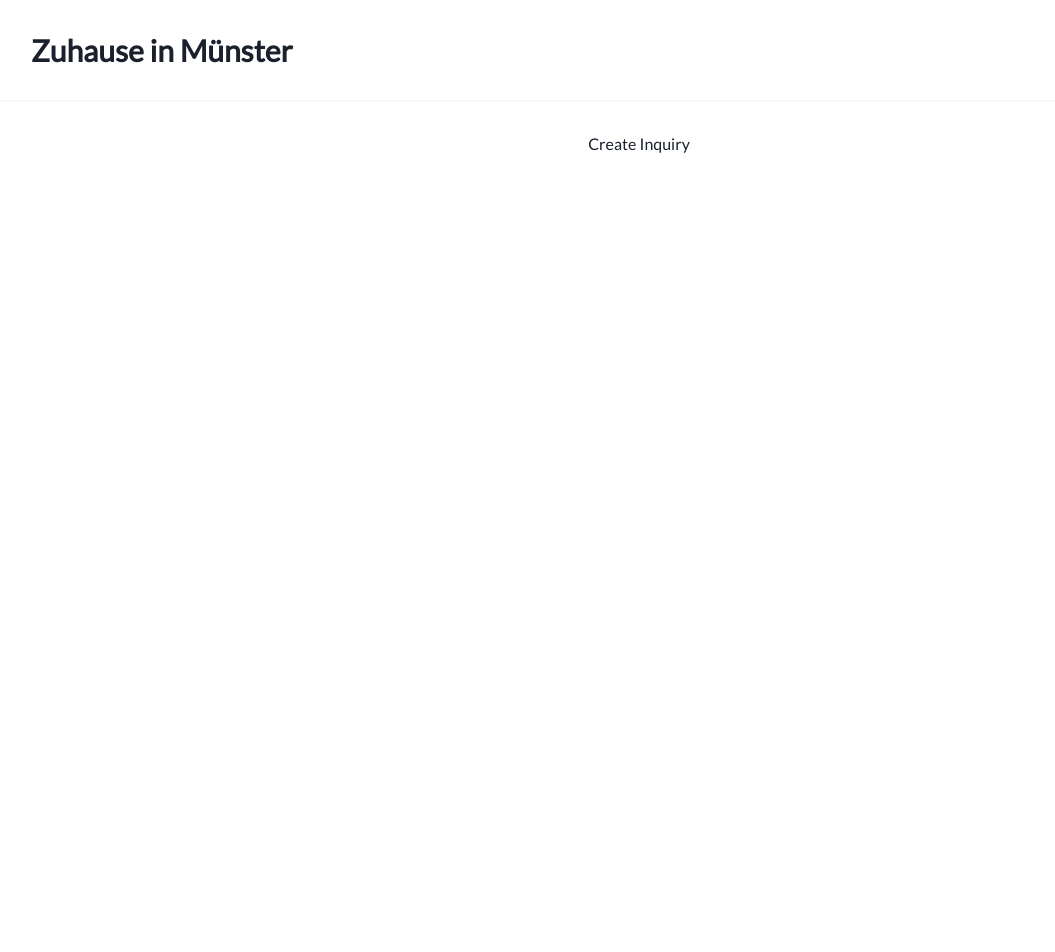
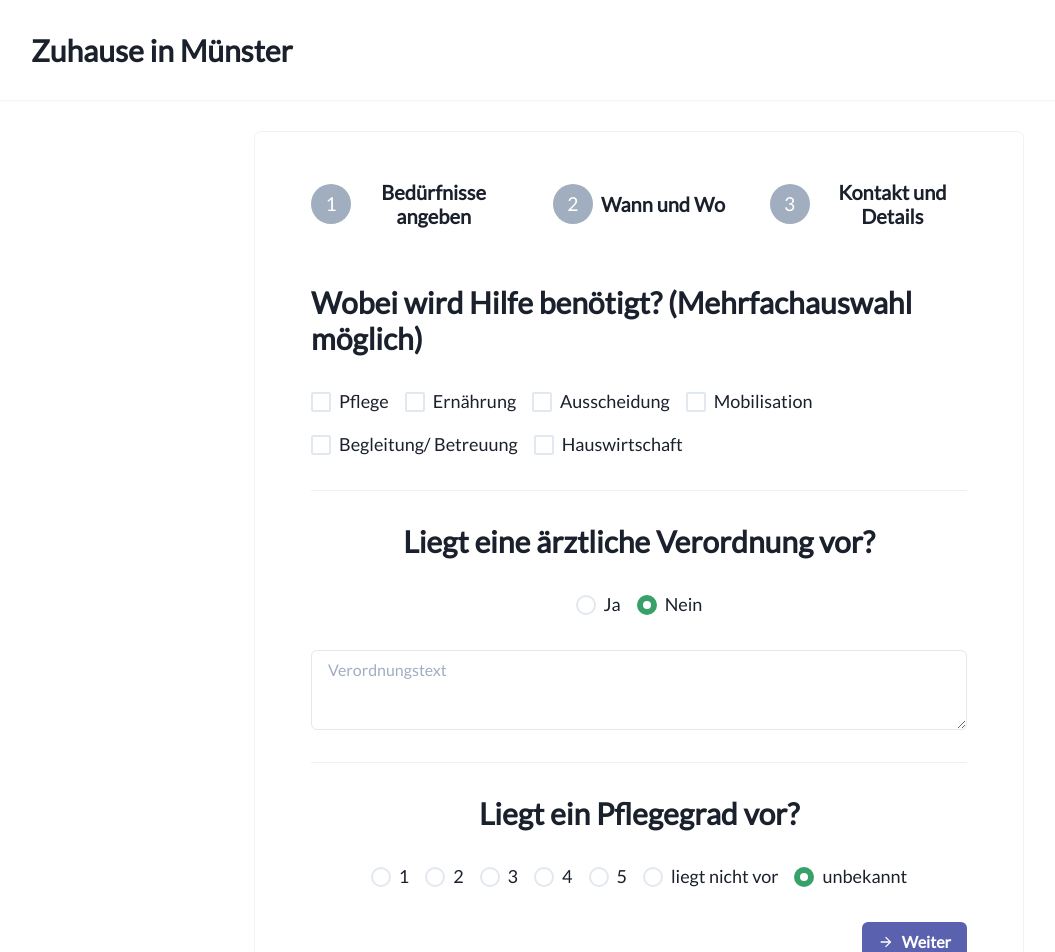
Before and after one commit to TamaraGunkel/MatchingPflege, a React (Create React App) app in the folder frontend/: page /create-inquiry in a window 1280 px wide. Shown: the top 952 px of the page, without its empty margins (1-1056 px from the left). Before the commit the page ends 800 px from the top, so only its background shows below. Built offline with nearby package versions, Linux system fonts and the light colour scheme.

Commit message:
Implement first draft of create inquiry form

```diff
--- a/frontend/src/components/CreateInquiry/CreateInquiry.js
+++ b/frontend/src/components/CreateInquiry/CreateInquiry.js
@@ -1,5 +1,260 @@
-function CreateInquiry(props) {
-  return <div>Create Inquiry</div>;
-}
+import * as React from 'react';
+import {
+  Heading,
+  Tabs,
+  TabList,
+  TabPanels,
+  TabPanel,
+  Tab,
+  Container,
+  Avatar,
+  HStack,
+  Button,
+  Link,
+  VStack,
+  Wrap,
+  Checkbox,
+  CheckboxGroup,
+  Radio,
+  RadioGroup,
+  Divider,
+  Textarea,
+  SimpleGrid,
+  Select,
+} from '@chakra-ui/react';
+import {CheckCircleIcon, ArrowForwardIcon, CheckIcon} from '@chakra-ui/icons';
+import {Link as RouterLink} from 'react-router-dom';
+
+const CreateInquiry = () => {
+  const [tabIndex, setTabIndex] = React.useState(0);
+
+  const handleTabsChange = index => {
+    // Do nothing, we won't allow changing tabs using the tabs itself.
+  };
+
+  const cityDistricts = [
+    'Albachten (48163)',
+    'Altstadt (48143, 48147)',
+    'Amelsbüren (48163, 48165)',
+    'Angelmodde (48165, 48167)',
+    'BergFidel (48153, 48163, 48165)',
+    'Coerde (48157)',
+    'Gelmer-Dyckburg (48155, 48157)',
+    'Gievenbeck	(48149, 48159, 48161)',
+    'Gremmendorf (48155, 48157, 48167)',
+    'Handorf (48155, 48157)',
+    'Hiltrup (48163, 48165)',
+    'Innenstadtring (48143, 48145, 48147, 48149, 48151, 48153, 48155, 48159)',
+    'Kinderhaus (48157, 48159)',
+    'Mecklenbeck (48163)',
+    'Mitte-Nordost (48145, 48147, 48155, 48159)',
+    'Mitte-Süd (48151, 48153, 48163)',
+    'Nienberge (48159, 48161)',
+    'Roxel (48161, 48163)',
+    'Sentruper Höhe (48149, 48161, 48163)',
+    'Sprakel (48157, 48159, 48161)',
+    'St.Mauritz	(48145, 48155, 48157)',
+    'Wolbeck (48155, 48167)',
+  ];
+
+  return (
+    <Container as="main" maxW="3xl" rounded="md" shadow="xs" p={10}>
+      <Tabs isFitted="true" variant="unstyled" index={tabIndex} onChange={handleTabsChange}>
+        <TabList>
+          <Tab>
+            <HStack>
+              {tabIndex === 0 && <Avatar name="1" bg="gray.400" h="10" w="10" />}
+              {tabIndex !== 0 && <CheckCircleIcon color="brand" h="10" w="10" />}
+              <Heading size="md">Bedürfnisse angeben</Heading>
+            </HStack>
+          </Tab>
+          <Tab>
+            <HStack>
+              {tabIndex <= 1 && <Avatar name="2" bg="gray.400" h="10" w="10" />}
+              {tabIndex > 1 && <CheckCircleIcon color="brand" h="10" w="10" />}
+              <Heading size="md">Wann und Wo</Heading>
+            </HStack>
+          </Tab>
+          <Tab>
+            <HStack>
+              {tabIndex <= 2 && <Avatar name="3" bg="gray.400" h="10" w="10" />}
+              {tabIndex > 2 && <CheckCircleIcon color="brand" h="10" w="10" />}
+              <Heading size="md">Kontakt und Details</Heading>
+            </HStack>
+          </Tab>
+        </TabList>
+
+        <TabPanels>
+          <TabPanel>
+            <VStack spacing={8}>
+              <Heading mt={8} size="lg">
+                Wobei wird Hilfe benötigt? (Mehrfachauswahl möglich)
+              </Heading>
+              <CheckboxGroup>
+                <Wrap spacing={4}>
+                  <Checkbox size="lg">Pflege</Checkbox>
+                  <Checkbox size="lg">Ernährung</Checkbox>
+                  <Checkbox size="lg">Ausscheidung</Checkbox>
+                  <Checkbox size="lg">Mobilisation</Checkbox>
+                  <Checkbox size="lg">Begleitung/ Betreuung</Checkbox>
+                  <Checkbox size="lg">Hauswirtschaft</Checkbox>
+                </Wrap>
+              </CheckboxGroup>
+              <Divider />
+
+              <Heading mt={8} size="lg">
+                Liegt eine ärztliche Verordnung vor?
+              </Heading>
+              <RadioGroup defaultValue="false" colorScheme="green">
+                <Wrap spacing={4}>
+                  <Radio size="lg" value="true">
+                    Ja
+                  </Radio>
+                  <Radio size="lg" value="false">
+                    Nein
+                  </Radio>
+                </Wrap>
+              </RadioGroup>
+              <Textarea placeholder="Verordnungstext" />
+              <Divider />
+
+              <Heading mt={8} size="lg">
+                Liegt ein Pflegegrad vor?
+              </Heading>
+              <RadioGroup defaultValue="null" colorScheme="green">
+                <Wrap spacing={4}>
+                  <Radio size="lg" value="1">
+                    1
+                  </Radio>
+                  <Radio size="lg" value="2">
+                    2
+                  </Radio>
+                  <Radio size="lg" value="3">
+                    3
+                  </Radio>
+                  <Radio size="lg" value="4">
+                    4
+                  </Radio>
+                  <Radio size="lg" value="5">
+                    5
+                  </Radio>
+                  <Radio size="lg" value="0">
+                    liegt nicht vor
+                  </Radio>
+                  <Radio size="lg" value="null">
+                    unbekannt
+                  </Radio>
+                </Wrap>
+              </RadioGroup>
+
+              <Button
+                leftIcon={<ArrowForwardIcon />}
+                variant="solid"
+                bg="brand"
+                onClick={() => setTabIndex(tabIndex + 1)}
+                alignSelf="flex-end"
+              >
+                Weiter
+              </Button>
+            </VStack>
+          </TabPanel>
+          <TabPanel>
+            <VStack spacing={8}>
+              <Heading mt={8} size="lg">
+                An welchen Tagen und zu welcher Uhrzeit wird Hilfe benötigt?
+              </Heading>
+              <CheckboxGroup defaultValue="false" colorScheme="green">
+                <SimpleGrid columns={2} spacing={4}>
+                  <Checkbox size="lg">Montag:</Checkbox>
+                  <Select placeholder="Zeitraum auswählen" size="lg">
+                    <option value="window0">7 - 9 Uhr</option>
+                    <option value="window1">10 - 13 Uhr</option>
+                    <option value="window2">16 - 18 Uhr</option>
+                    <option value="window3">19 - 22 Uhr</option>
+                  </Select>
+
+                  <Checkbox size="lg">Dienstag:</Checkbox>
+                  <Select placeholder="Zeitraum auswählen" size="lg">
+                    <option value="window0">7 - 9 Uhr</option>
+                    <option value="window1">10 - 13 Uhr</option>
+                    <option value="window2">16 - 18 Uhr</option>
+                    <option value="window3">19 - 22 Uhr</option>
+                  </Select>
+
+                  <Checkbox size="lg">Mittwoch:</Checkbox>
+                  <Select placeholder="Zeitraum auswählen" size="lg">
+                    <option value="window0">7 - 9 Uhr</option>
+                    <option value="window1">10 - 13 Uhr</option>
+                    <option value="window2">16 - 18 Uhr</option>
+                    <option value="window3">19 - 22 Uhr</option>
+                  </Select>
+
+                  <Checkbox size="lg">Donnerstag:</Checkbox>
+                  <Select placeholder="Zeitraum auswählen" size="lg">
+                    <option value="window0">7 - 9 Uhr</option>
+                    <option value="window1">10 - 13 Uhr</option>
+                    <option value="window2">16 - 18 Uhr</option>
+                    <option value="window3">19 - 22 Uhr</option>
+                  </Select>
+
+                  <Checkbox size="lg">Freitag:</Checkbox>
+                  <Select placeholder="Zeitraum auswählen" size="lg">
+                    <option value="window0">7 - 9 Uhr</option>
+                    <option value="window1">10 - 13 Uhr</option>
+                    <option value="window2">16 - 18 Uhr</option>
+                    <option value="window3">19 - 22 Uhr</option>
+                  </Select>
+
+                  <Checkbox size="lg">Samstag:</Checkbox>
+                  <Select placeholder="Zeitraum auswählen" size="lg">
+                    <option value="window0">7 - 9 Uhr</option>
+                    <option value="window1">10 - 13 Uhr</option>
+                    <option value="window2">16 - 18 Uhr</option>
+                    <option value="window3">19 - 22 Uhr</option>
+                  </Select>
+
+                  <Checkbox size="lg">Sonntag:</Checkbox>
+                  <Select placeholder="Zeitraum auswählen" size="lg">
+                    <option value="window0">7 - 9 Uhr</option>
+                    <option value="window1">10 - 13 Uhr</option>
+                    <option value="window2">16 - 18 Uhr</option>
+                    <option value="window3">19 - 22 Uhr</option>
+                  </Select>
+                </SimpleGrid>
+              </CheckboxGroup>
+              <Divider />
+
+              <Heading mt={8} size="lg">
+                In welchem Stadtteil wird Hilfe benötigt?
+              </Heading>
+              <Select placeholder="Stadtteil auswählen" size="lg">
+                {cityDistricts.map((dist, index, arr) => (
+                  <option value={index}>{dist}</option>
+                ))}
+              </Select>
+
+              <Button
+                leftIcon={<ArrowForwardIcon />}
+                variant="solid"
+                bg="brand"
+                onClick={() => setTabIndex(tabIndex + 1)}
+                alignSelf="flex-end"
+              >
+                Weiter
+              </Button>
+            </VStack>
+          </TabPanel>
+          <TabPanel>
+            <Link as={RouterLink} to="/success" alignSelf="flex-end">
+              <Button leftIcon={<CheckIcon />} variant="solid" bg="brand">
+                Abschließen
+              </Button>
+            </Link>
+          </TabPanel>
+        </TabPanels>
+      </Tabs>
+    </Container>
+  );
+};
 
 export default CreateInquiry;
```
